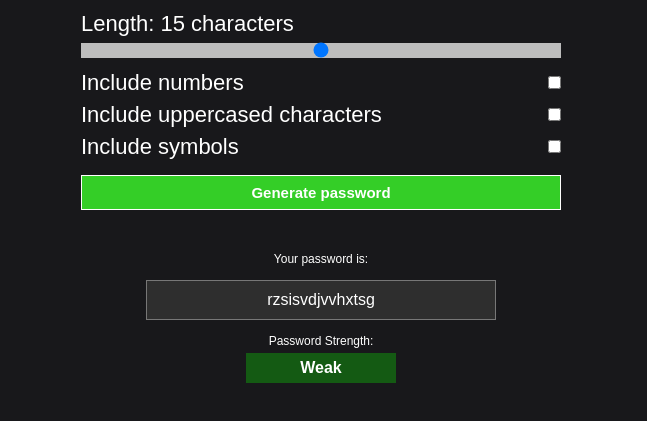
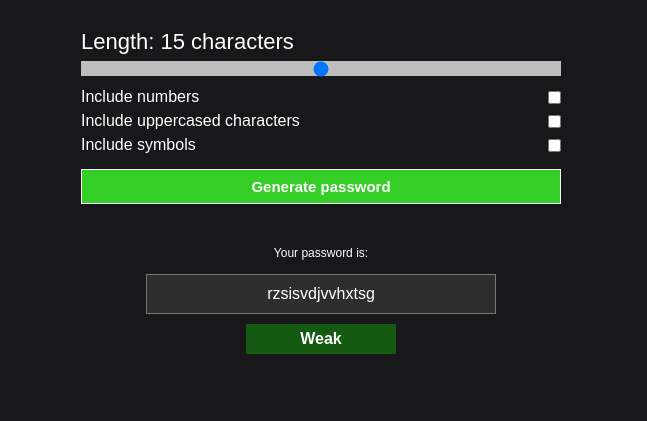
Before and after one commit to RenanPamplona/Password-Generator, a plain HTML site: page index.html in a window 1280 px wide. Both pictures are taken after a click on the button "Generate password". Shown: the part 255-676 px from the top of the page, without its empty margins (319-966 px from the left). Drawn offline with Linux system fonts and the light colour scheme.

Commit message:
Visual changes

```diff
--- a/index.html
+++ b/index.html
@@ -22,15 +22,15 @@
 
       <div class="checkboxes">
          <div class="checkbox">
-            <span>Include numbers</span>
+            <span id="inclusion-text">Include numbers</span>
             <input type="checkbox" class="checkbox-input" id="numbers">
          </div>
          <div class="checkbox">
-            <span>Include uppercased characters</span>
+            <span id="inclusion-text">Include uppercased characters</span>
             <input type="checkbox" class="checkbox-input" id="uppercased">
          </div>
          <div class="checkbox">
-            <span>Include symbols</span>
+            <span id="inclusion-text">Include symbols</span>
             <input type="checkbox" class="checkbox-input" id="symbols">
          </div>
       </div>
@@ -41,7 +41,6 @@
    <div id="container-password" onclick="copyPassword()" class="container-password hide">
       <span class="title">Your password is:</span>
       <span id="password" class="password"></span>
-      <span class="title">Password Strength: </span>
       <span class="password-strength" id="strength"></span>
       <span class="tooltip">Click to copy! 👆</span>
    </div>
--- a/style.css
+++ b/style.css
@@ -76,7 +76,7 @@ body{
    background-color: #2e2e2e;
    height: 40px;
    margin-top: 14px;
-   margin-bottom: 14px;
+   margin-bottom: 5px;
    display: flex;
    justify-content: center;
    align-items: center;
@@ -129,7 +129,7 @@ body{
    font-weight: 600;
    padding: 6px 8px;
    max-width: 150px;
-   margin-bottom: 10px;
+   margin-bottom: 20px;
    margin-top: 5px;
 }
 
@@ -144,3 +144,7 @@ body{
 .strong{
    background-color: rgba(255, 0, 0, 0.3);
 }
+
+#inclusion-text{
+   font-size: 16px;
+}
```
